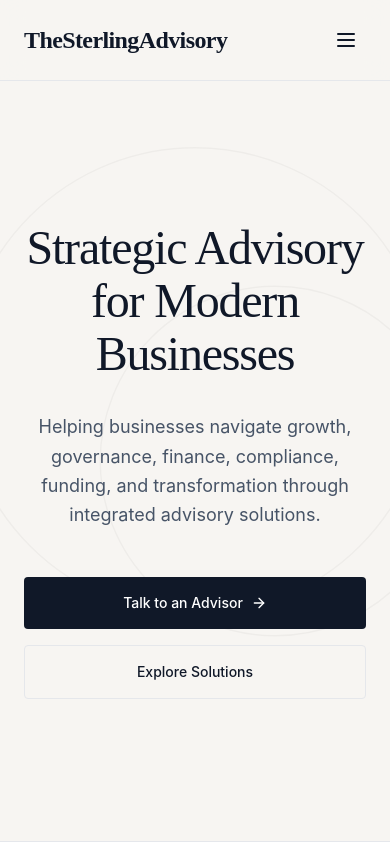
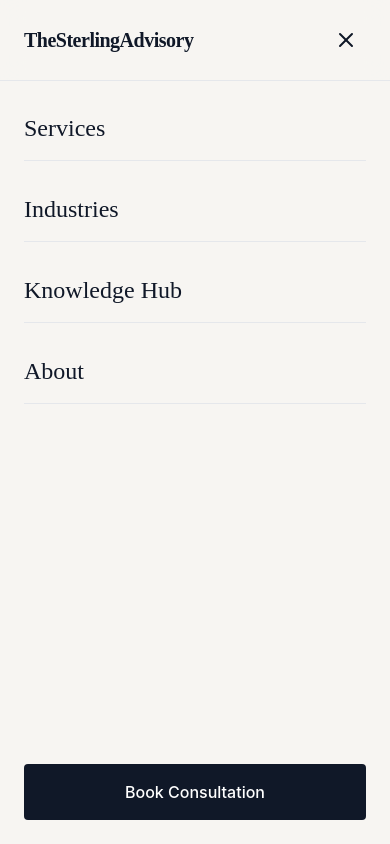
Before and after one commit to thesterlingadvisory-web/thesterlingadvisory, a React app in the folder frontend/: page / in a window 390 px wide. Both pictures are taken after a click on the button "Toggle Menu". Shown: the top 844 px of the page. Built offline with nearby package versions, Linux system fonts and the light colour scheme; the HTML template or start-up script is replaced by a standard one.

Commit message:
feat: added fully responsive mobile navigation menu and optimized footer for small screens

```diff
--- a/frontend/src/components/layout/PublicLayout.jsx
+++ b/frontend/src/components/layout/PublicLayout.jsx
@@ -1,12 +1,31 @@
-import React from 'react';
-import { Outlet, Link } from 'react-router-dom';
+import React, { useState, useEffect } from 'react';
+import { Outlet, Link, useLocation } from 'react-router-dom';
+import { Menu, X } from 'lucide-react';
 
 export default function PublicLayout() {
+  const [isMobileMenuOpen, setIsMobileMenuOpen] = useState(false);
+  const location = useLocation();
+
+  // Close mobile menu when route changes
+  useEffect(() => {
+    setIsMobileMenuOpen(false);
+  }, [location]);
+
+  // Prevent scrolling when mobile menu is open
+  useEffect(() => {
+    if (isMobileMenuOpen) {
+      document.body.style.overflow = 'hidden';
+    } else {
+      document.body.style.overflow = 'unset';
+    }
+    return () => { document.body.style.overflow = 'unset'; }
+  }, [isMobileMenuOpen]);
+
   return (
     <div className="min-h-screen flex flex-col font-body bg-primary text-text-main">
       <header className="sticky top-0 z-50 bg-primary/90 backdrop-blur-md border-b border-border-main">
         <div className="max-w-7xl mx-auto px-6 h-20 flex items-center justify-between">
-          <Link to="/" className="text-2xl font-heading font-semibold tracking-tight">
+          <Link to="/" className="text-xl md:text-2xl font-heading font-semibold tracking-tight z-50 relative">
             TheSterlingAdvisory
           </Link>
 
@@ -21,20 +40,42 @@ export default function PublicLayout() {
             <Link to="/contact" className="hidden md:inline-flex items-center justify-center px-6 py-2.5 text-sm font-medium text-white bg-text-main hover:bg-black transition-colors rounded-sm shadow-sm">
               Book Consultation
             </Link>
-            <button className="md:hidden p-2 text-text-main">
-              <svg xmlns="http://www.w3.org/2000/svg" width="24" height="24" viewBox="0 0 24 24" fill="none" stroke="currentColor" strokeWidth="2" strokeLinecap="round" strokeLinejoin="round"><line x1="4" x2="20" y1="12" y2="12"/><line x1="4" x2="20" y1="6" y2="6"/><line x1="4" x2="20" y1="18" y2="18"/></svg>
+            <button
+              className="md:hidden p-2 text-text-main z-50 relative"
+              onClick={() => setIsMobileMenuOpen(!isMobileMenuOpen)}
+              aria-label="Toggle Menu"
+            >
+              {isMobileMenuOpen ? <X size={24} /> : <Menu size={24} />}
             </button>
           </div>
         </div>
       </header>
+
+      {/* Mobile Menu Overlay */}
+      {isMobileMenuOpen && (
+        <div className="fixed inset-0 z-40 bg-primary flex flex-col pt-28 px-6 pb-6 md:hidden animate-in fade-in slide-in-from-top-4 duration-300">
+          <nav className="flex flex-col gap-8 text-2xl font-heading mb-auto">
+            <Link to="/services" className="border-b border-border-main pb-4 hover:text-accent transition-colors">Services</Link>
+            <Link to="/industries" className="border-b border-border-main pb-4 hover:text-accent transition-colors">Industries</Link>
+            <Link to="/insights" className="border-b border-border-main pb-4 hover:text-accent transition-colors">Knowledge Hub</Link>
+            <Link to="/about" className="border-b border-border-main pb-4 hover:text-accent transition-colors">About</Link>
+          </nav>
+
+          <div className="mt-8">
+            <Link to="/contact" className="w-full flex items-center justify-center px-6 py-4 text-base font-medium text-white bg-text-main rounded-sm">
+              Book Consultation
+            </Link>
+          </div>
+        </div>
+      )}
 
       <main className="flex-grow">
         <Outlet />
       </main>
 
       <footer className="border-t border-border-main bg-white py-16">
-        <div className="max-w-7xl mx-auto px-6 grid grid-cols-1 md:grid-cols-4 gap-12">
-          <div className="md:col-span-1">
+        <div className="max-w-7xl mx-auto px-6 grid grid-cols-1 sm:grid-cols-2 lg:grid-cols-4 gap-12">
+          <div className="sm:col-span-2 lg:col-span-1">
             <h3 className="text-xl font-heading font-semibold mb-4">TheSterlingAdvisory</h3>
             <p className="text-sm text-text-muted leading-relaxed">
               Strategic, financial, regulatory, and operational advisory that drives sustainable growth.
@@ -65,9 +106,9 @@ export default function PublicLayout() {
             </ul>
           </div>
         </div>
-        <div className="max-w-7xl mx-auto px-6 mt-16 pt-8 border-t border-border-main text-xs text-text-muted flex flex-col md:flex-row justify-between items-center">
-          <p>© {new Date().getFullYear()} TheSterlingAdvisory. All rights reserved.</p>
-          <div className="flex gap-4 mt-4 md:mt-0">
+        <div className="max-w-7xl mx-auto px-6 mt-16 pt-8 border-t border-border-main text-xs text-text-muted flex flex-col md:flex-row justify-between items-center gap-4">
+          <p className="text-center md:text-left">© {new Date().getFullYear()} TheSterlingAdvisory. All rights reserved.</p>
+          <div className="flex gap-6">
             <Link to="/privacy">Privacy Policy</Link>
             <Link to="/terms">Terms of Service</Link>
           </div>
```
